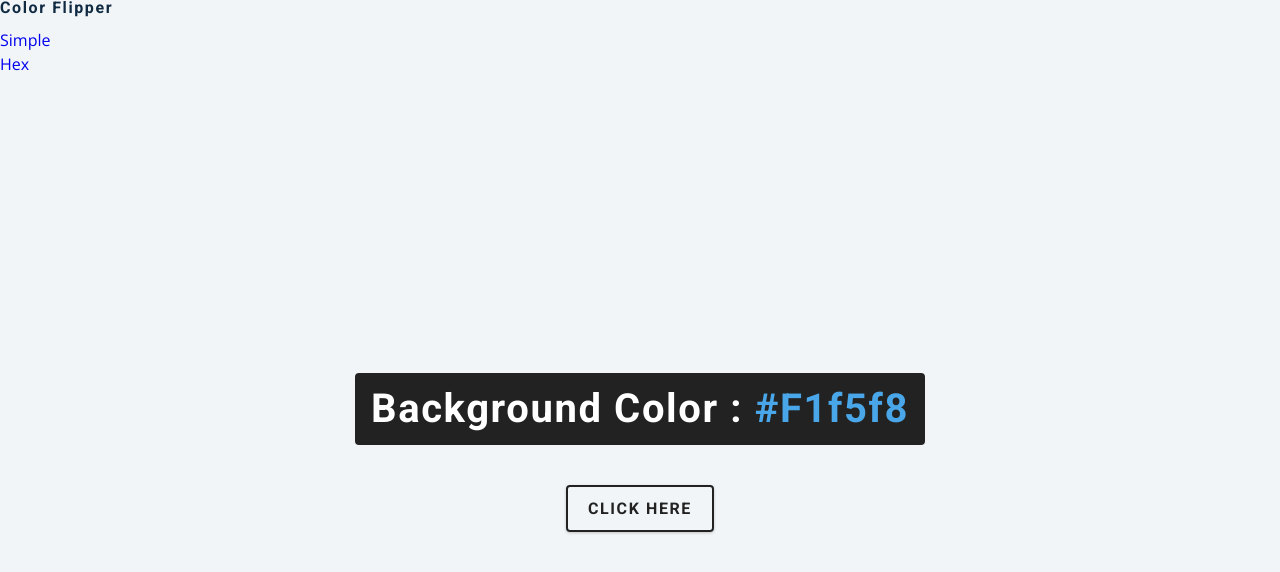
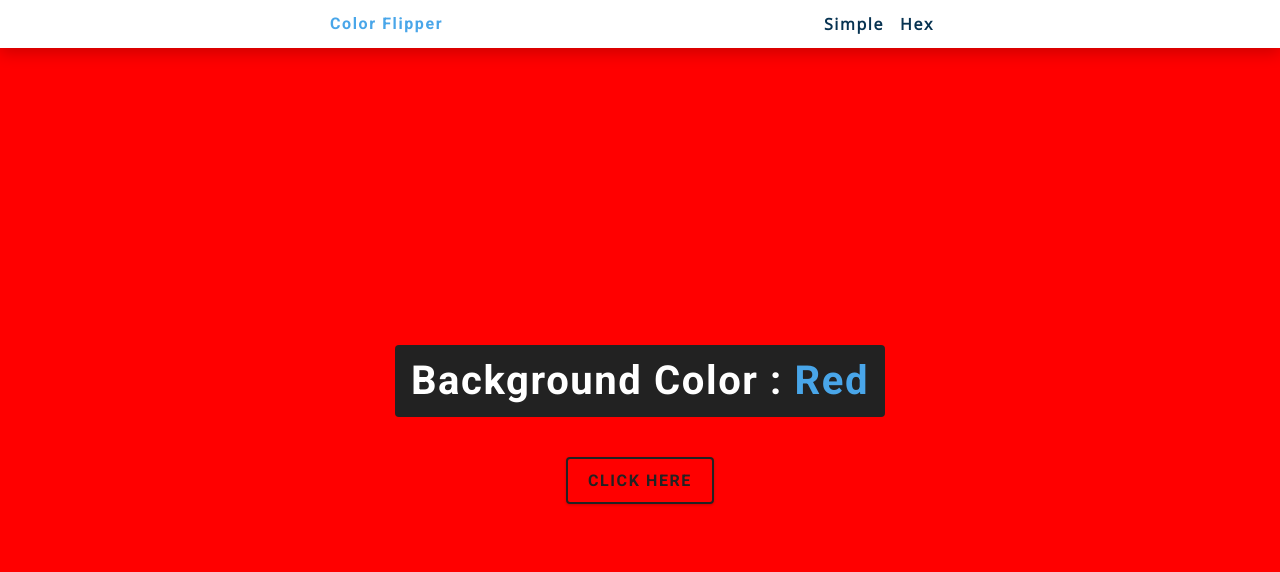
Before and after one commit to Sietenred/backgroundChanger, a plain HTML site: page index.html in a window 1280 px wide. Both pictures are taken after a click on the button "CLICK HERE". Drawn offline with nearby package versions, Linux system fonts and the light colour scheme.

Commit message:
finish my proyect

```diff
--- a/index.html
+++ b/index.html
@@ -5,22 +5,25 @@
     <meta name="viewport" content="width=device-width, initial-scale=1.0">
     <title>backgroundChanger</title>
     <link rel="stylesheet" href="styles.css">
-    <script src="script.js"></script>
+
 </head>
 <body>
-    <div class="navcenter"></div>
-    <h4>color flipper</h4>
-    <ul>
-        <li><a href="#">Simple</a></li>
-        <li><a href="#">Hex</a></li>
-    </ul>
+    <nav>
+        <div class="nav-center">
+            <h4>color flipper</h4>
+            <ul class="nav-links">
+                <li><a href="index.html">Simple</a></li>
+                <li><a href="hex.html">Hex</a></li>
+            </ul>
+        </div>
+    </nav>
     <main>
         <div class="container">
             <h2>background color : <span class="color">#f1f5f8</span></h2>
             <button class="btn btn-hero" id="btn">Click here</button>
         </div>
+
     </main>
 
-
+    <script src="script.js"></script>
 </body>
-</html>
--- a/script.js
+++ b/script.js
@@ -1,15 +1,16 @@
-const colors = ["green","red", "rgba(133,122,200)","#f15025"];
 
-const btn = document.getElementById('btn');
+const colors = ["green", "red", "rgba(133,122,200)", "#f15025"];
+const btn = document.getElementById("btn");
 const color = document.querySelector(".color");
-btn.addEventListener('click', funtion(){
-    // get ramdom number between 0 - 3
 
-    const randomNumber = 2;
-    document.body.style.backgroundColor = colors [rambomNumber];
-    color.textContent = colors [rambomNumber];
+btn.addEventListener("click", function () {
+  const randomNumber = getRandomNumber();
+  // console.log(randomNumber);
+
+  document.body.style.backgroundColor = colors[randomNumber];
+  color.textContent = colors[randomNumber];
 });
 
-function getRamdomNumber() {
-    return Math.floor(Math.random() * color.length);
+function getRandomNumber() {
+  return Math.floor(Math.random() * colors.length);
 }
```
